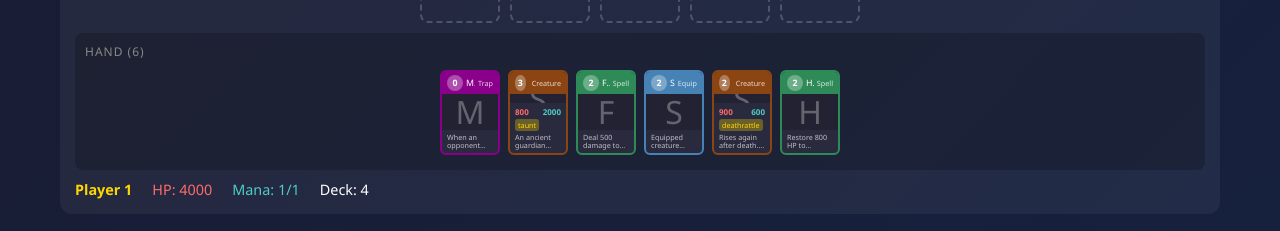
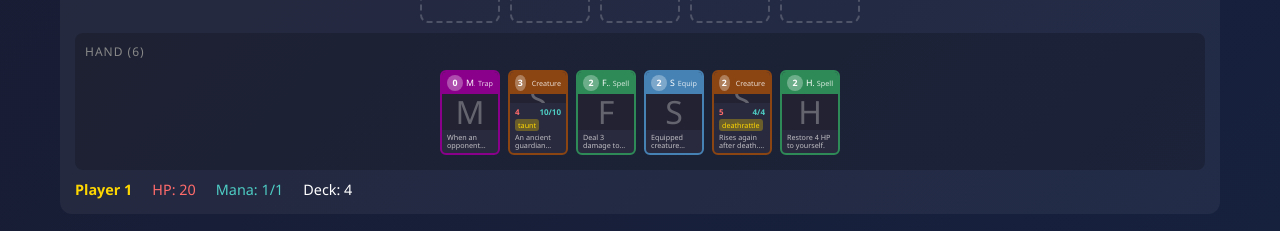
Before and after one commit to altsun/vibe-cards, a React (Vite) app: page / in a window 1280 px wide. Shown: the part 993-1224 px from the top of the page. Built offline with nearby package versions, Linux system fonts and the light colour scheme.

Commit message:
Convert-to-ATK-HP-system-and-improve-UI

```diff
--- a/src/App.css
+++ b/src/App.css
@@ -124,6 +124,7 @@ body {
   cursor: pointer;
   transition: transform 0.2s;
   font-size: 0.65rem;
+  position: relative;
 }
 
 .card:hover {
@@ -259,7 +260,7 @@ body {
   color: #ff6b6b;
 }
 
-.stat.def {
+.stat.hp {
   color: #4ecdc4;
 }
 
@@ -401,3 +402,46 @@ body {
 .game-over button:hover {
   transform: scale(1.05);
 }
+
+/* Attacking creature highlight - subtle indication */
+.card.attacking {
+  box-shadow: 0 0 10px rgba(255, 107, 107, 0.6);
+  border: 2px solid #ff6b6b !important;
+}
+
+
+.zone-slot.targetable {
+  animation: target-pulse 1.5s ease-in-out infinite;
+  cursor: pointer;
+}
+
+@keyframes target-pulse {
+  0%, 100% {
+    box-shadow: 0 0 10px #4ecdc4, inset 0 0 10px rgba(78, 205, 196, 0.2);
+    border: 2px solid #4ecdc4;
+  }
+  50% {
+    box-shadow: 0 0 20px #4ecdc4, inset 0 0 20px rgba(78, 205, 196, 0.4);
+    border: 2px solid #4ecdc4;
+  }
+}
+
+.zone-slot.targetable:hover {
+  box-shadow: 0 0 30px #4ecdc4, inset 0 0 30px rgba(78, 205, 196, 0.6);
+  border: 2px solid #4ecdc4;
+}
+
+/* Set badge for newly set cards */
+.set-badge {
+  position: absolute;
+  top: -10px;
+  right: -10px;
+  background: #ff6b6b;
+  color: white;
+  font-size: 0.6rem;
+  padding: 2px 6px;
+  border-radius: 4px;
+  font-weight: bold;
+  z-index: 10;
+  box-shadow: 0 2px 5px rgba(0, 0, 0, 0.3);
+}
--- a/src/components/Card.tsx
+++ b/src/components/Card.tsx
@@ -7,6 +7,7 @@ interface CardProps {
   isSet?: boolean;
   isOwner?: boolean;
   compact?: boolean;
+  isAttacking?: boolean;
   onClick?: () => void;
 }
 
@@ -38,6 +39,7 @@ export const Card: React.FC<CardProps> = ({
   isSet = false,
   isOwner = true,
   compact = false,
+  isAttacking = false,
   onClick,
 }) => {
   // Show card back if face down and not owner
@@ -61,10 +63,11 @@ export const Card: React.FC<CardProps> = ({
 
   return (
     <div
-      className={`card ${compact ? 'compact' : ''}`}
+      className={`card ${compact ? 'compact' : ''} ${isAttacking ? 'attacking' : ''} ${isSet ? 'just-set' : ''}`}
       style={{ borderColor: getCardTypeColor(card.type) }}
       onClick={onClick}
     >
+      {isSet && <div className="set-badge">SET</div>}
       <div className="card-header" style={{ backgroundColor: getCardTypeColor(card.type) }}>
         <div className="card-cost">{card.cost}</div>
         <div className="card-name">{card.name}</div>
@@ -83,7 +86,7 @@ export const Card: React.FC<CardProps> = ({
         {card.type === 'creature' && (
           <div className="creature-stats">
             <span className="stat atk">{card.attack}</span>
-            <span className="stat def">{card.defense}</span>
+            <span className="stat hp">{card.remainingHp ?? card.hp}/{card.hp}</span>
           </div>
         )}
 
--- a/src/components/CreatureZone.tsx
+++ b/src/components/CreatureZone.tsx
@@ -7,6 +7,9 @@ interface CreatureZoneProps {
   isOwner: boolean;
   onPositionClick?: (position: number) => void;
   onCreatureClick?: (creature: CardInstance) => void;
+  attackingCreatureId?: string | null;
+  isTargetZone?: boolean;
+  onTargetClick?: (creature: CardInstance) => void;
 }
 
 export const CreatureZone: React.FC<CreatureZoneProps> = ({
@@ -14,28 +17,51 @@ export const CreatureZone: React.FC<CreatureZoneProps> = ({
   isOwner,
   onPositionClick,
   onCreatureClick,
+  attackingCreatureId,
+  isTargetZone,
+  onTargetClick,
 }) => {
   return (
     <div className="creature-zone">
       <div className="zone-label">Creature Zone</div>
       <div className="zone-slots">
-        {creatures.map((creature, index) => (
+        {creatures.map((creature, index) => {
+          const isAttacking = creature?.instanceId === attackingCreatureId;
+          const isTargetable = isTargetZone && creature && !creature.isFaceDown;
+
+          return (
             <div
               key={index}
-            className={`zone-slot ${creature ? 'occupied' : 'empty'}`}
-            onClick={() => creature ? onCreatureClick?.(creature) : onPositionClick?.(index)}
+              className={`zone-slot ${creature ? 'occupied' : 'empty'} ${isTargetable ? 'targetable' : ''}`}
+              onClick={() => {
+                if (isTargetable && onTargetClick) {
+                  onTargetClick(creature);
+                } else if (creature) {
+                  onCreatureClick?.(creature);
+                } else {
+                  onPositionClick?.(index);
+                }
+              }}
             >
               {creature ? (
                 <Card
                   card={creature}
                   isOwner={isOwner}
-                onClick={() => onCreatureClick?.(creature)}
+                  isAttacking={isAttacking}
+                  onClick={() => {
+                    if (isTargetable && onTargetClick) {
+                      onTargetClick(creature);
+                    } else {
+                      onCreatureClick?.(creature);
+                    }
+                  }}
                 />
               ) : (
                 <div className="empty-slot" />
               )}
             </div>
-        ))}
+          );
+        })}
       </div>
     </div>
   );
--- a/src/components/GameBoard.tsx
+++ b/src/components/GameBoard.tsx
@@ -13,14 +13,19 @@ export const GameBoard: React.FC = () => {
     currentPlayerId,
     phase,
     gameOver,
+    players,
+    attackDeclaration,
     initializeGame,
-    dispatch,
-    getCurrentPlayer,
-    getOpponent
+    dispatch
   } = useGameStore();
 
-  const currentPlayer = getCurrentPlayer();
-  const opponent = getOpponent();
+  // State to trigger AI continuous decisions
+  const [aiPending, setAiPending] = React.useState(0);
+
+  // Fixed positions: Player (p1) always at bottom, AI (p2) always at top
+  const player = players.p1;
+  const ai = players.p2;
+  const isPlayerTurn = currentPlayerId === 'p1';
 
   React.useEffect(() => {
     if (!currentPlayerId) {
@@ -39,7 +44,7 @@ export const GameBoard: React.FC = () => {
     }
   }, [currentPlayerId, phase, gameOver, dispatch]);
 
-  // AI Turn
+  // AI Turn - continuously makes decisions until end turn
   React.useEffect(() => {
     if (currentPlayerId === 'p2' && !gameOver) {
       const state = useGameStore.getState();
@@ -48,11 +53,15 @@ export const GameBoard: React.FC = () => {
       if (action) {
         const delay = setTimeout(() => {
           dispatch(action);
-        }, 1000); // 1 second delay for AI actions
+          // Continue AI decisions after action completes
+          if (action.type !== 'END_TURN') {
+            setAiPending(prev => prev + 1);
+          }
+        }, 1000);
         return () => clearTimeout(delay);
       }
     }
-  }, [currentPlayerId, phase, turn, gameOver, dispatch]);
+  }, [currentPlayerId, phase, turn, gameOver, dispatch, aiPending]);
 
   const handleNextPhase = () => {
     dispatch({ type: 'NEXT_PHASE' });
@@ -63,25 +72,25 @@ export const GameBoard: React.FC = () => {
   };
 
   const handleCardClick = (card: import('../types/card').CardInstance) => {
-    if (phase !== 'main') return;
+    if (phase !== 'main' || !isPlayerTurn) return;
 
     switch (card.type) {
       case 'creature': {
-        const emptyPosition = currentPlayer.creatureZone.findIndex(c => c === null);
+        const emptyPosition = player.creatureZone.findIndex((c: any) => c === null);
         if (emptyPosition !== -1) {
-          dispatch({ type: 'SUMMON_CREATURE', playerId: currentPlayer.id, cardId: card.instanceId, position: emptyPosition });
+          dispatch({ type: 'SUMMON_CREATURE', playerId: player.id, cardId: card.instanceId, position: emptyPosition });
         }
         break;
       }
       case 'normalSpell':
       case 'continuousSpell':
       case 'equipSpell':
-        dispatch({ type: 'CAST_SPELL', playerId: currentPlayer.id, cardId: card.instanceId });
+        dispatch({ type: 'CAST_SPELL', playerId: player.id, cardId: card.instanceId });
         break;
       case 'trap': {
-        const emptySlot = currentPlayer.spellTrapZone.findIndex(s => !s.isOccupied);
+        const emptySlot = player.spellTrapZone.findIndex((s: any) => !s.isOccupied);
         if (emptySlot !== -1) {
-          dispatch({ type: 'SET_TRAP', playerId: currentPlayer.id, cardId: card.instanceId, position: emptySlot });
+          dispatch({ type: 'SET_TRAP', playerId: player.id, cardId: card.instanceId, position: emptySlot });
         }
         break;
       }
@@ -93,7 +102,7 @@ export const GameBoard: React.FC = () => {
   }
 
   if (gameOver) {
-    const winnerName = currentPlayerId === 'p1' ? currentPlayer.name : opponent.name;
+    const winnerName = useGameStore.getState().winner === 'p1' ? player.name : ai.name;
     const isPlayerWinner = useGameStore.getState().winner === 'p1';
     return (
       <div className="game-over">
@@ -107,22 +116,23 @@ export const GameBoard: React.FC = () => {
 
   return (
     <div className="game-board">
-      {/* Opponent Area */}
+      {/* AI Area (always at top) */}
       <div className="opponent-area">
         <div className="player-info">
-          <span className="player-name">{opponent.name}</span>
-          <span className="player-hp">HP: {opponent.hp}</span>
-          <span className="player-mana">Mana: {opponent.mana}</span>
-          <span className="deck-count">Deck: {opponent.deck.length}</span>
+          <span className="player-name">{ai.name}</span>
+          <span className="player-hp">HP: {ai.hp}</span>
+          <span className="player-mana">Mana: {ai.mana}</span>
+          <span className="deck-count">Deck: {ai.deck.length}</span>
         </div>
-        <Hand cards={opponent.hand} hidden={true} />
+        <Hand cards={ai.hand} hidden={true} />
         <SpellTrapZone
-          zones={opponent.spellTrapZone}
+          zones={ai.spellTrapZone}
           isOwner={false}
         />
         <CreatureZone
-          creatures={opponent.creatureZone}
+          creatures={ai.creatureZone}
           isOwner={false}
+          attackingCreatureId={attackDeclaration?.attacker}
         />
       </div>
 
@@ -131,33 +141,34 @@ export const GameBoard: React.FC = () => {
         <div className="turn-info">
           <span>Turn {turn}</span>
           <span>Phase: {phase.toUpperCase()}</span>
-          <span>Current: {currentPlayer.name}</span>
+          <span>Current: {isPlayerTurn ? player.name : ai.name}</span>
         </div>
         <div className="phase-controls">
-          <button onClick={handleNextPhase}>Next Phase</button>
-          <button onClick={handleEndTurn}>End Turn</button>
+          <button onClick={handleNextPhase} disabled={!isPlayerTurn}>Next Phase</button>
+          <button onClick={handleEndTurn} disabled={!isPlayerTurn}>End Turn</button>
         </div>
       </div>
 
-      {/* Current Player Area */}
+      {/* Player Area (always at bottom) */}
       <div className="current-player-area">
         <CreatureZone
-          creatures={currentPlayer.creatureZone}
+          creatures={player.creatureZone}
           isOwner={true}
+          attackingCreatureId={attackDeclaration?.attacker}
         />
         <SpellTrapZone
-          zones={currentPlayer.spellTrapZone}
+          zones={player.spellTrapZone}
           isOwner={true}
           onCardActivate={(card) => {
-            dispatch({ type: 'ACTIVATE_TRAP', playerId: currentPlayer.id, cardId: card.instanceId });
+            dispatch({ type: 'ACTIVATE_TRAP', playerId: player.id, cardId: card.instanceId });
           }}
         />
-        <Hand cards={currentPlayer.hand} onCardClick={handleCardClick} />
+        <Hand cards={player.hand} onCardClick={handleCardClick} />
         <div className="player-info">
-          <span className="player-name">{currentPlayer.name}</span>
-          <span className="player-hp">HP: {currentPlayer.hp}</span>
-          <span className="player-mana">Mana: {currentPlayer.mana}/{currentPlayer.maxMana}</span>
-          <span className="deck-count">Deck: {currentPlayer.deck.length}</span>
+          <span className="player-name">{player.name}</span>
+          <span className="player-hp">HP: {player.hp}</span>
+          <span className="player-mana">Mana: {player.mana}/{player.maxMana}</span>
+          <span className="deck-count">Deck: {player.deck.length}</span>
         </div>
       </div>
     </div>
--- a/src/game/cards/cardDatabase.ts
+++ b/src/game/cards/cardDatabase.ts
@@ -1,25 +1,27 @@
 import { CardDefinition } from '../../types/card';
 
 export const cardDatabase: CardDefinition[] = [
-  // CREATURES
+  // CREATURES - ATK and HP range: 1-10
   {
     id: 'c001',
     name: 'Fire Dragon',
     type: 'creature',
     description: 'A fierce dragon born from flames. Charge: Can attack on the turn it was summoned.',
     cost: 4,
-    attack: 1500,
-    defense: 1000,
+    attack: 8,
+    hp: 6,
+    maxHp: 6,
     keywords: ['charge'],
   },
   {
     id: 'c002',
     name: 'Stone Golem',
     type: 'creature',
-    description: 'An ancient guardian with high defense. Taunt: Enemies must attack this creature first.',
+    description: 'An ancient guardian with high HP. Taunt: Enemies must attack this creature first.',
     cost: 3,
-    attack: 800,
-    defense: 2000,
+    attack: 4,
+    hp: 10,
+    maxHp: 10,
     keywords: ['taunt'],
   },
   {
@@ -28,8 +30,9 @@ export const cardDatabase: CardDefinition[] = [
     type: 'creature',
     description: 'Strikes from the darkness. Stealth: Cannot be targeted for attacks until it attacks.',
     cost: 2,
-    attack: 1200,
-    defense: 400,
+    attack: 6,
+    hp: 3,
+    maxHp: 3,
     keywords: ['stealth'],
   },
   {
@@ -38,8 +41,9 @@ export const cardDatabase: CardDefinition[] = [
     type: 'creature',
     description: 'Rises again after death. Deathrattle: Summon a 1/1 Skeleton token.',
     cost: 2,
-    attack: 900,
-    defense: 600,
+    attack: 5,
+    hp: 4,
+    maxHp: 4,
     keywords: ['deathrattle'],
     onDeath: { type: 'search', value: 1 },
   },
@@ -49,23 +53,23 @@ export const cardDatabase: CardDefinition[] = [
     id: 's001',
     name: 'Fireball',
     type: 'normalSpell',
-    description: 'Deal 500 damage to one target.',
+    description: 'Deal 3 damage to one target.',
     cost: 2,
-    onActivate: { type: 'damage', value: 500, target: 'select' },
+    onActivate: { type: 'damage', value: 3, target: 'select' },
   },
   {
     id: 's002',
     name: 'Healing Light',
     type: 'normalSpell',
-    description: 'Restore 800 HP to yourself.',
+    description: 'Restore 4 HP to yourself.',
     cost: 2,
-    onActivate: { type: 'heal', value: 800, target: 'self' },
+    onActivate: { type: 'heal', value: 4, target: 'self' },
   },
   {
     id: 's003',
     name: 'Dark Flare',
     type: 'normalSpell',
-    description: 'Destroy one creature with 1000 or less attack.',
+    description: 'Destroy one creature with 4 or less attack.',
     cost: 3,
     onActivate: { type: 'destroy', target: 'creature' },
   },
@@ -75,17 +79,17 @@ export const cardDatabase: CardDefinition[] = [
     id: 'cs001',
     name: 'Mystic Plasma Zone',
     type: 'continuousSpell',
-    description: 'All your creatures gain 300 ATK.',
+    description: 'All your creatures gain 2 ATK.',
     cost: 3,
-    continuousEffect: { type: 'globalBuff', stat: 'attack', value: 300, condition: 'ownCreatures' },
+    continuousEffect: { type: 'globalBuff', stat: 'attack', value: 2, condition: 'ownCreatures' },
   },
   {
     id: 'cs002',
     name: 'Fortress Shield',
     type: 'continuousSpell',
-    description: 'All your creatures gain 200 DEF.',
+    description: 'All your creatures gain 2 HP.',
     cost: 2,
-    continuousEffect: { type: 'globalBuff', stat: 'defense', value: 200, condition: 'ownCreatures' },
+    continuousEffect: { type: 'globalBuff', stat: 'hp', value: 2, condition: 'ownCreatures' },
   },
 
   // EQUIP SPELLS
@@ -93,17 +97,17 @@ export const cardDatabase: CardDefinition[] = [
     id: 'eq001',
     name: 'Sword of Flames',
     type: 'equipSpell',
-    description: 'Equipped creature gains 500 ATK. When this card leaves the field, deal 300 damage.',
+    description: 'Equipped creature gains 3 ATK. When this card leaves the field, deal 2 damage.',
     cost: 2,
-    equipEffect: { stat: 'attack', value: 500, onUnequip: { type: 'damage', value: 300, target: 'opponent' } },
+    equipEffect: { stat: 'attack', value: 3, onUnequip: { type: 'damage', value: 2, target: 'opponent' } },
   },
   {
     id: 'eq002',
     name: 'Armor of Light',
     type: 'equipSpell',
-    description: 'Equipped creature gains 400 DEF and Divine Shield (first damage is nullified).',
+    description: 'Equipped creature gains 3 HP and Divine Shield (first damage is nullified).',
     cost: 2,
-    equipEffect: { stat: 'defense', value: 400 },
+    equipEffect: { stat: 'hp', value: 3 },
   },
 
   // TRAPS
@@ -142,7 +146,7 @@ export const cardDatabase: CardDefinition[] = [
     name: 'Trap Hole',
     type: 'trap',
     trapType: 'normal',
-    description: 'When opponent summons a creature with 1000+ ATK: Destroy that creature.',
+    description: 'When opponent summons a creature with 6+ ATK: Destroy that creature.',
     cost: 0,
     triggerCondition: { type: 'onCreatureSummoned' },
     onActivate: { type: 'destroy', target: 'creature' },
@@ -160,6 +164,6 @@ export function createCardInstance(def: CardDefinition, ownerId: string): import
     ownerId,
     isFaceDown: false,
     isSet: false,
-    remainingHealth: def.defense,
+    remainingHp: def.hp,
   };
 }
--- a/src/game/engine/gameStore.ts
+++ b/src/game/engine/gameStore.ts
@@ -12,8 +12,8 @@ interface GameStore extends GameState {
 const createInitialPlayer = (id: string, name: string): Player => ({
   id,
   name,
-  hp: 4000,
-  maxHp: 4000,
+  hp: 20,
+  maxHp: 20,
   mana: 0,
   maxMana: 0,
   deck: [],
@@ -185,10 +185,16 @@ export const useGameStore = create<GameStore>((set, get) => ({
           // New turn
           const nextPlayerId = state.currentPlayerId === 'p1' ? 'p2' : 'p1';
           const nextPlayer = state.players[nextPlayerId];
+          const currentPlayer = state.players[state.currentPlayerId];
 
           // Reset set traps
           nextPlayer.spellTrapZone.forEach(slot => {
             if (slot.card?.isSet) slot.card.isSet = false;
+          });
+
+          // Reset hasAttacked for current player creatures
+          currentPlayer.creatureZone.forEach(creature => {
+            if (creature) creature.hasAttacked = false;
           });
 
           updates = {
@@ -196,6 +202,7 @@ export const useGameStore = create<GameStore>((set, get) => ({
             currentPlayerId: nextPlayerId,
             phase: 'draw',
             attackDeclaration: null,
+            players: { ...state.players, [nextPlayerId]: nextPlayer, [state.currentPlayerId]: currentPlayer },
           };
         } else if (nextPhase === 'resource') {
           const currentPlayer = state.players[state.currentPlayerId];
@@ -217,22 +224,31 @@ export const useGameStore = create<GameStore>((set, get) => ({
         if (attackerIndex === -1) break;
         const attacker = player.creatureZone[attackerIndex]!;
 
+        // Check if already attacked this turn
+        if (attacker.hasAttacked) break;
+
         if (action.targetId === 'direct') {
-          // Direct attack - deal damage to opponent
+          // Direct attack - deal damage to opponent player
           const damage = attacker.attack || 0;
           opponent.hp = Math.max(0, opponent.hp - damage);
         } else {
-          // Attack a creature
+          // Attack a creature - ATK vs HP system
           const targetIndex = opponent.creatureZone.findIndex(c => c?.instanceId === action.targetId);
           if (targetIndex === -1) break;
 
           const target = opponent.creatureZone[targetIndex]!;
           const attackerAtk = attacker.attack || 0;
-          const targetDef = target.defense || 0;
+          const targetAtk = target.attack || 0;
 
-          // Calculate damage
-          if (attackerAtk > targetDef) {
-            // Destroy target
+          // Both creatures deal damage to each other's HP simultaneously
+          // Attacker deals its ATK as damage to target's HP
+          const targetRemainingHp = (target.remainingHp ?? target.hp ?? 0) - attackerAtk;
+          // Target deals its ATK as damage to attacker's HP
+          const attackerRemainingHp = (attacker.remainingHp ?? attacker.hp ?? 0) - targetAtk;
+
+          // Apply damage to target
+          if (targetRemainingHp <= 0) {
+            // Target destroyed
             opponent.graveyard.push(target);
             opponent.creatureZone[targetIndex] = null;
 
@@ -240,17 +256,27 @@ export const useGameStore = create<GameStore>((set, get) => ({
             if (target.keywords?.includes('deathrattle') && target.onDeath) {
               // TODO: Handle deathrattle effects
             }
+          } else {
+            target.remainingHp = targetRemainingHp;
           }
 
-          // Attacker takes damage too
-          const remainingHealth = (attacker.remainingHealth || attacker.defense || 0) - Math.max(0, targetDef - attackerAtk);
-          if (remainingHealth <= 0) {
+          // Apply damage to attacker
+          if (attackerRemainingHp <= 0) {
+            // Attacker destroyed
             player.graveyard.push(attacker);
             player.creatureZone[attackerIndex] = null;
+
+            // Check for deathrattle
+            if (attacker.keywords?.includes('deathrattle') && attacker.onDeath) {
+              // TODO: Handle deathrattle effects
+            }
           } else {
-            attacker.remainingHealth = remainingHealth;
+            attacker.remainingHp = attackerRemainingHp;
           }
         }
+
+        // Mark as attacked
+        attacker.hasAttacked = true;
 
         // Check for game over
         let gameOver = false;
@@ -275,6 +301,17 @@ export const useGameStore = create<GameStore>((set, get) => ({
       case 'END_TURN': {
         const nextPlayerId = state.currentPlayerId === 'p1' ? 'p2' : 'p1';
         const nextPlayer = state.players[nextPlayerId];
+        const currentPlayer = state.players[state.currentPlayerId];
+
+        // Reset hasAttacked for all creatures of current player
+        currentPlayer.creatureZone.forEach(creature => {
+          if (creature) creature.hasAttacked = false;
+        });
+
+        // Clear attack declaration
+        nextPlayer.creatureZone.forEach(creature => {
+          if (creature) creature.hasAttacked = false;
+        });
 
         nextPlayer.spellTrapZone.forEach(slot => {
           if (slot.card?.isSet) slot.card.isSet = false;
@@ -285,7 +322,7 @@ export const useGameStore = create<GameStore>((set, get) => ({
           currentPlayerId: nextPlayerId,
           phase: 'draw',
           attackDeclaration: null,
-          players: { ...state.players, [nextPlayerId]: nextPlayer },
+          players: { ...state.players, [nextPlayerId]: nextPlayer, [state.currentPlayerId]: currentPlayer },
         });
         break;
       }
```
Also changed, not shown: src/game/ai/aiPlayer.ts (+9 -9 lines), src/types/card.ts (+6 -4 lines). Lines whose indentation alone changed are shown as unchanged.
